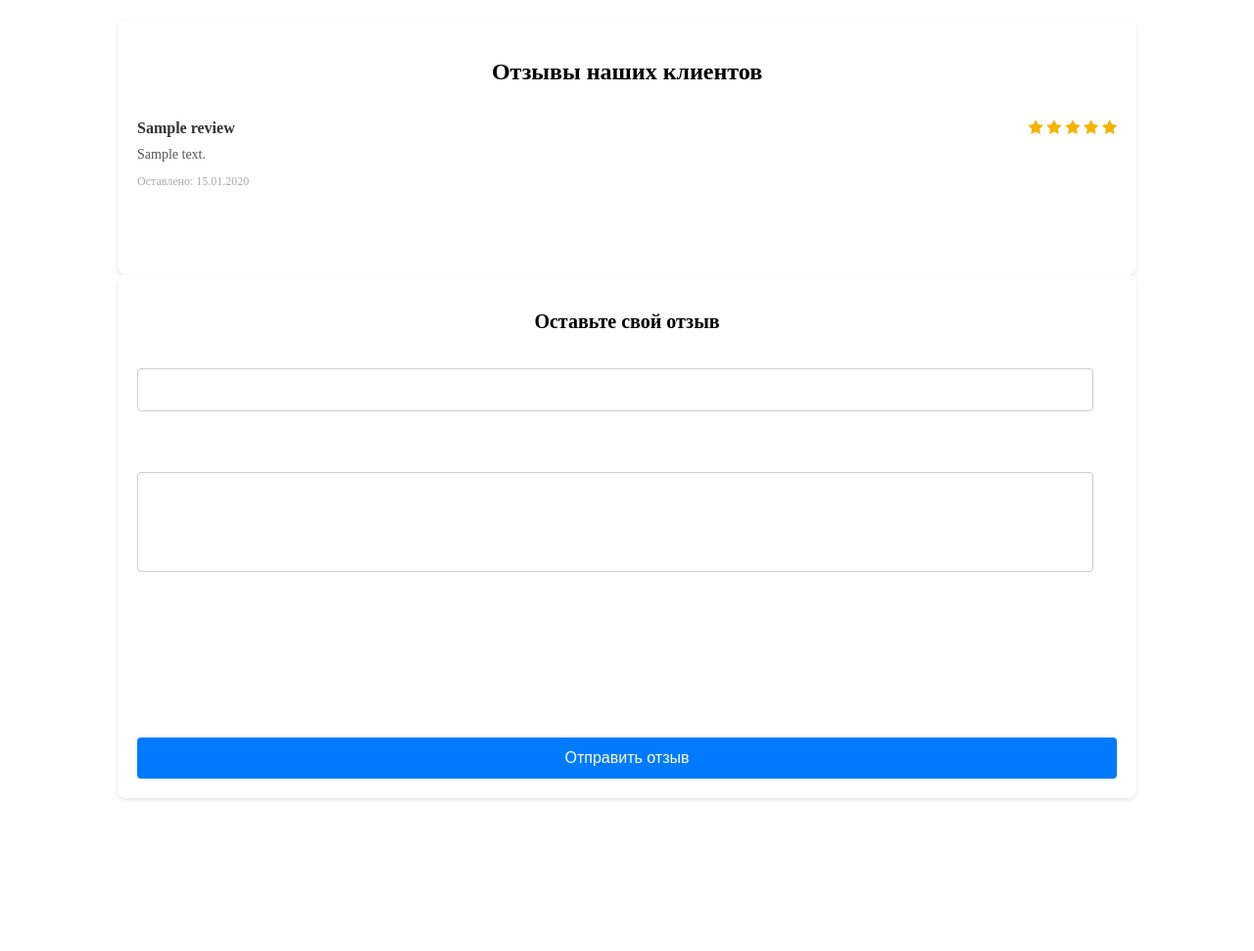
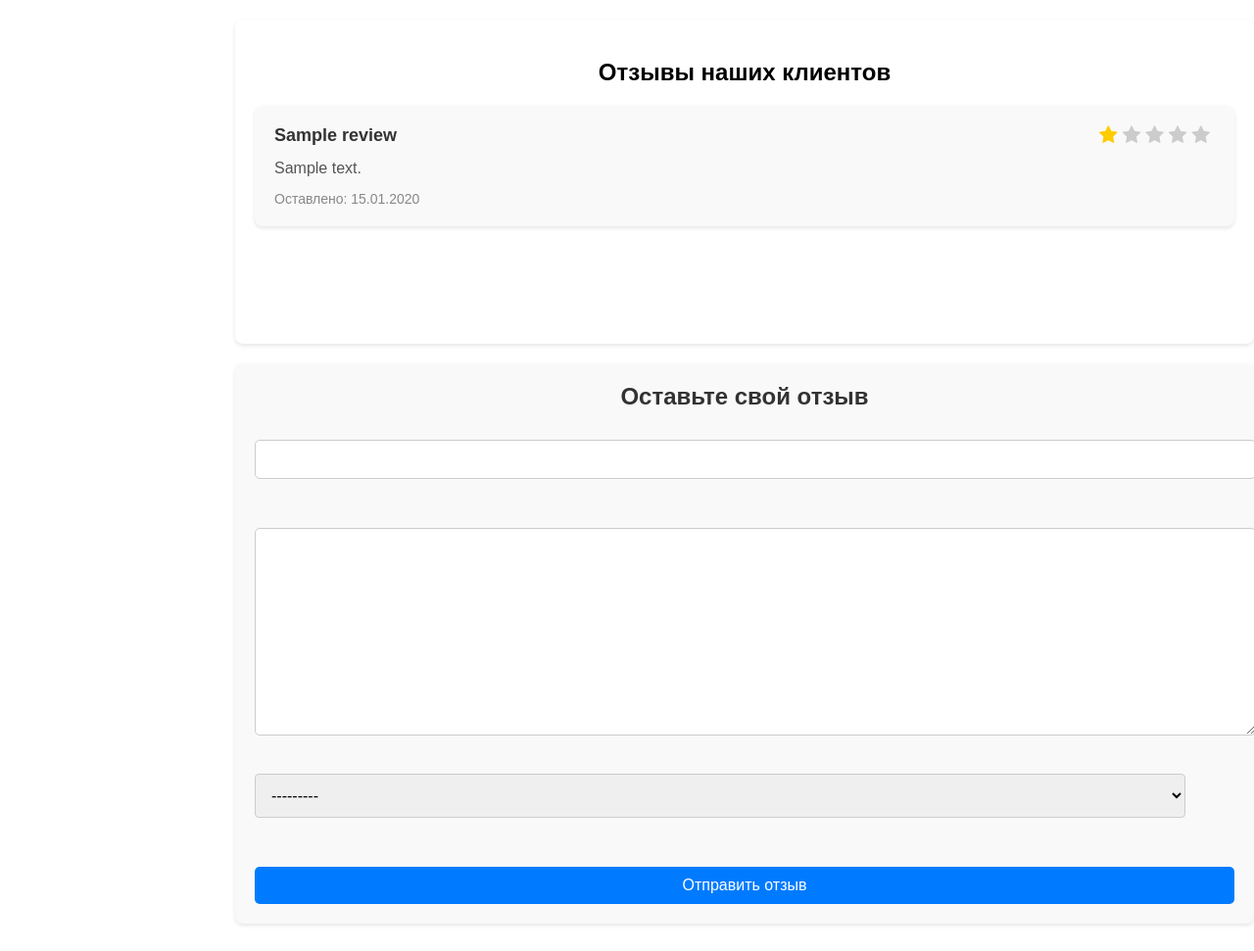
Before and after one commit to Danilovichvsky/Carwashing, a Django app: page /reviews/ in a window 1280 px wide; the page is wider, and only the part inside the window is pictured. Shown: the part 76-1047 px from the top of that part at 98% size. Before the commit the page ends 893 px from the top of that part, so only its background shows below. Run offline with Django 5.2, Linux system fonts and the light colour scheme; tables that the repository leaves empty hold one stand-in row (values such as "Sample post"); parts of the project's set-up code (start-up, migrations or seed data) failed here and were passed over.

Commit message:
raiting updated 1

```diff
--- a/PycharmProjects/CarWashing/WetCar/forms.py
+++ b/PycharmProjects/CarWashing/WetCar/forms.py
@@ -111,11 +111,8 @@
 
         return cleaned_data
 
+
 class ReviewForm(forms.ModelForm):
     class Meta:
         model = Review
         fields = ['name', 'text', 'rating']
-        widgets = {
-            'text': forms.Textarea(attrs={'rows': 4, 'cols': 40, 'style': 'resize: none;'}),
-            'rating': forms.RadioSelect(choices=[(i, f"{i} Star") for i in range(1, 6)]),
-        }
--- a/PycharmProjects/CarWashing/WetCar/static/WetCar/css/style.css
+++ b/PycharmProjects/CarWashing/WetCar/static/WetCar/css/style.css
@@ -463,27 +463,183 @@
     background-color: #388e3c; /* Even darker green when clicked */
 }
 
-.rating {
-    direction: rtl; /* Отражение звезд справа налево */
-    unicode-bidi: bidi-override;
-    display: inline-block;
+/* Основные стили для страницы отзывов */
+.content-wrapper {
+    max-width: 800px;
+    margin: 0 auto;
+    padding: 20px;
+    font-family: Arial, sans-serif;
 }
 
-.rating input[type="radio"] {
+.reviews-section {
+    margin-bottom: 40px;
+}
+
+.review-card {
+    background-color: #f9f9f9;
+    border-radius: 8px;
+    padding: 20px;
+    margin-bottom: 20px;
+    box-shadow: 0 2px 4px rgba(0, 0, 0, 0.1);
+}
+
+.review-header {
+    display: flex;
+    justify-content: space-between;
+    align-items: center;
+    margin-bottom: 10px;
+}
+
+.review-header h3 {
+    margin: 0;
+    font-size: 18px;
+    color: #333;
+}
+
+.rating {
+    display: flex;
+}
+
+.rating .fa-star {
+    color: #ccc;
+    font-size: 20px;
+    margin-right: 5px;
+}
+
+.rating .fa-star.checked {
+    color: #ffcc00;
+}
+
+.review-text {
+    font-size: 16px;
+    color: #555;
+    line-height: 1.6;
+    margin-bottom: 10px;
+}
+
+.review-date {
+    font-size: 14px;
+    color: #888;
+    margin: 0;
+}
+
+.pagination {
+    display: flex;
+    justify-content: space-between;
+    margin-top: 20px;
+}
+
+.btn-load-more {
+    background-color: #007bff;
+    color: #fff;
+    padding: 10px 20px;
+    border-radius: 5px;
+    text-decoration: none;
+    font-size: 14px;
+    margin-left:30px;
+    margin-top:-30px;
+}
+
+.btn-load-more:hover {
+    background-color: #0056b3;
+}
+
+.add-review-form {
+    background-color: #f9f9f9;
+    border-radius: 8px;
+    padding: 20px;
+    box-shadow: 0 2px 4px rgba(0, 0, 0, 0.1);
+}
+
+.add-review-form h2 {
+    margin-top: 0;
+    font-size: 24px;
+    color: #333;
+}
+
+.add-review-form form {
+    display: flex;
+    flex-direction: column;
+}
+
+.add-review-form form p {
+    margin: 10px 0;
+}
+
+.add-review-form form input,
+.add-review-form form textarea {
+    width: 100%;
+    padding: 10px;
+    border: 1px solid #ccc;
+    border-radius: 5px;
+    font-size: 16px;
+}
+
+.add-review-form form button {
+    background-color: #007bff;
+    color: #fff;
+    padding: 10px 20px;
+    border: none;
+    border-radius: 5px;
+    font-size: 16px;
+    cursor: pointer;
+    margin-top: 10px;
+}
+
+.add-review-form form button:hover {
+    background-color: #0056b3;
+}
+
+.alert-danger {
+    color: #dc3545;
+    font-size: 14px;
+    margin-top: 10px;
+}
+
+.rating-area {
+    overflow: hidden;
+    width: 265px;
+    margin: 0 auto;
+}
+
+.rating-area:not(:checked) > input {
     display: none;
 }
 
-.rating label {
-    font-size: 30px;
-    color: #ccc; /* Цвет неактивной звезды */
+.rating-area:not(:checked) > label {
+    float: right;
+    width: 42px;
+    padding: 0;
     cursor: pointer;
+    font-size: 32px;
+    line-height: 32px;
+    color: lightgrey;
+    text-shadow: 1px 1px #bbb;
 }
 
-.rating input[type="radio"]:checked ~ label {
-    color: #FFD700; /* Цвет активных звезд */
+.rating-area:not(:checked) > label:before {
+    content: '★';
 }
 
-.rating label:hover,
-.rating label:hover ~ label {
-    color: #FFD700; /* Цвет при наведении */
+.rating-area > input:checked ~ label {
+    color: gold;
+    text-shadow: 1px 1px #c60;
 }
+
+.rating-area:not(:checked) > label:hover,
+.rating-area:not(:checked) > label:hover ~ label {
+    color: gold;
+}
+
+.rating-area > input:checked + label:hover,
+.rating-area > input:checked + label:hover ~ label,
+.rating-area > input:checked ~ label:hover,
+.rating-area > input:checked ~ label:hover ~ label,
+.rating-area > label:hover ~ input:checked ~ label {
+    color: gold;
+    text-shadow: 1px 1px goldenrod;
+}
+
+.rating-area > label:active {
+    position: relative;
+}
--- a/PycharmProjects/CarWashing/WetCar/templates/WetCar/Reviews.html
+++ b/PycharmProjects/CarWashing/WetCar/templates/WetCar/Reviews.html
@@ -10,33 +10,35 @@
 <main class="content-wrapper">
     <section class="reviews-section">
         <h1>Отзывы наших клиентов</h1>
+        {% if reviews %}
         {% for review in reviews %}
         <div class="review-card">
             <div class="review-header">
                 <h3>{{ review.name }}</h3>
                 <div class="rating">
-                    {% for star in review.full_stars %}
-                        <span class="fa fa-star checked"></span>
+                    {% for _ in review.full_stars %}
+                    <span class="fa fa-star checked"></span>
                     {% endfor %}
-                    {% for star in review.empty_stars %}
-                        <span class="fa fa-star"></span>
+                    {% for _ in review.empty_stars %}
+                    <span class="fa fa-star"></span>
                     {% endfor %}
                 </div>
             </div>
             <p class="review-text">{{ review.text }}</p>
             <p class="review-date">Оставлено: {{ review.created_at|date:"d.m.Y" }}</p>
         </div>
-        {% empty %}
+        {% endfor %}
+        {% else %}
         <p>Пока отзывов нет. Будьте первым!</p>
-        {% endfor %}
+        {% endif %}
     </section>
 
     <div class="pagination">
         {% if reviews.has_previous %}
-            <a href="?page={{ reviews.previous_page_number }}" class="btn-load-more">Предыдущие</a>
+        <a href="?page={{ reviews.previous_page_number }}" class="btn-load-more">Предыдущие</a>
         {% endif %}
         {% if reviews.has_next %}
-            <a href="?page={{ reviews.next_page_number }}" class="btn-load-more">Загрузить еще</a>
+        <a href="?page={{ reviews.next_page_number }}" class="btn-load-more">Загрузить еще</a>
         {% endif %}
     </div>
 
@@ -46,52 +48,14 @@
             {% csrf_token %}
             {{ form.as_p }}
 
-            <input type="hidden" name="rating" value="0" id="rating-field">
-
-            <div class="rating txt-center">
-                <input id="star5" name="star" type="radio" value="5" class="radio-btn hide" />
-                <label for="star5">☆</label>
-                <input id="star4" name="star" type="radio" value="4" class="radio-btn hide" />
-                <label for="star4">☆</label>
-                <input id="star3" name="star" type="radio" value="3" class="radio-btn hide" />
-                <label for="star3">☆</label>
-                <input id="star2" name="star" type="radio" value="2"  />
-                <label for="star2">☆</label>
-                <input id="star1" name="star" type="radio" value="1" class="radio-btn hide" />
-                <label for="star1">☆</label>
-                <div class="clear"></div>
+            {% if form.errors %}
+            <div class="alert alert-danger">
+                {{ form.errors }}
             </div>
-
+            {% endif %}
             <button type="submit">Отправить отзыв</button>
         </form>
     </div>
 </main>
 
-<script>
-    // Обработчик для клика на звезды
-    const stars = document.querySelectorAll('.rating .radio-btn');
-    const ratingInput = document.getElementById('rating-field');
-
-    stars.forEach(star => {
-        star.addEventListener('change', () => {
-            const rating = star.value;
-            ratingInput.value = rating;  // Обновляем скрытое поле с рейтингом
-            // Отображаем выбраные звезды
-            updateStars(rating);
-        });
-    });
-
-    // Обновляем отображение звезд
-    function updateStars(rating) {
-        const labels = document.querySelectorAll('.rating label');
-        labels.forEach(label => {
-            if (parseInt(label.getAttribute('for').replace('star', '')) <= rating) {
-                label.style.color = '#FFD700';  // Золотой цвет для выбранных звезд
-            } else {
-                label.style.color = '';  // Сбрасываем цвет для невыбранных звезд
-            }
-        });
-    }
-</script>
-
 {% endblock %}
--- a/PycharmProjects/CarWashing/WetCar/urls.py
+++ b/PycharmProjects/CarWashing/WetCar/urls.py
@@ -29,7 +29,7 @@
     path('test2/',test_hi2),
     path('addservice/',add_service_view,name='add_service_view'),
     path('booking/',create_booking,name='booking'),
-    path('reviews/',reviews_view,name='reviews'),
+    path('reviews/', reviews_view, name='reviews'),
 
 
 
--- a/PycharmProjects/CarWashing/WetCar/views.py
+++ b/PycharmProjects/CarWashing/WetCar/views.py
@@ -74,7 +74,8 @@
     if request.method == 'POST':
         form = ReviewForm(request.POST)
         if form.is_valid():
-            form.save()
+            form.save()  # Сохраняем отзыв с выбранным рейтингом
+            return redirect('reviews')  # Перенаправление после успешной отправки
     else:
         form = ReviewForm()
 
@@ -85,11 +86,10 @@
 
     # Обработка звезд для каждого отзыва
     for review in page_obj:
-        review.full_stars = ['★'] * review.rating  # Полные звезды
-        review.empty_stars = ['☆'] * (5 - review.rating)  # Пустые звезды
+        review.full_stars = range(review.rating)  # Полные звезды
+        review.empty_stars = range(5 - review.rating)  # Пустые звезды
 
     return render(request, 'WetCar/reviews.html', {
         'form': form,
         'reviews': page_obj,
-        'star_range': range(1, 6),  # Диапазон для звезд
     })
```
Also changed, not shown: PycharmProjects/CarWashing/WetCar/tests/Amdins_create.py (added, +31 -0 lines), PycharmProjects/CarWashing/WetCar/tests/test.py (deleted, +0 -78 lines), PycharmProjects/CarWashing/WetCar/tests/test_google_sheet.py (deleted, +0 -23 lines), PycharmProjects/CarWashing/WetCar/tests/test_serializers.py (deleted, +0 -35 lines), PycharmProjects/CarWashing/WetCar/tests/test_task_celery.py (deleted, +0 -3 lines), PycharmProjects/CarWashing/WetCar/tests/tests.py (deleted, +0 -88 lines).
